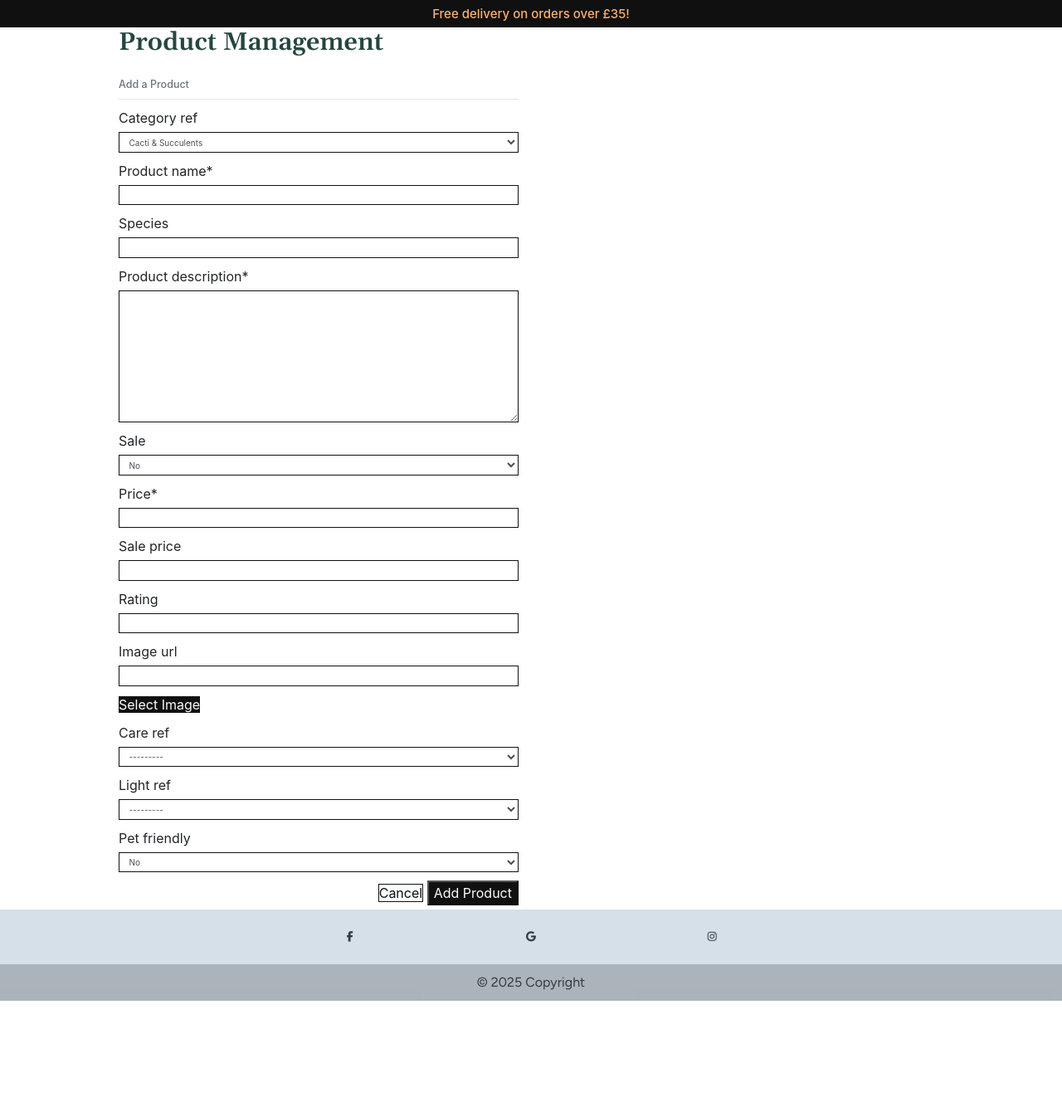
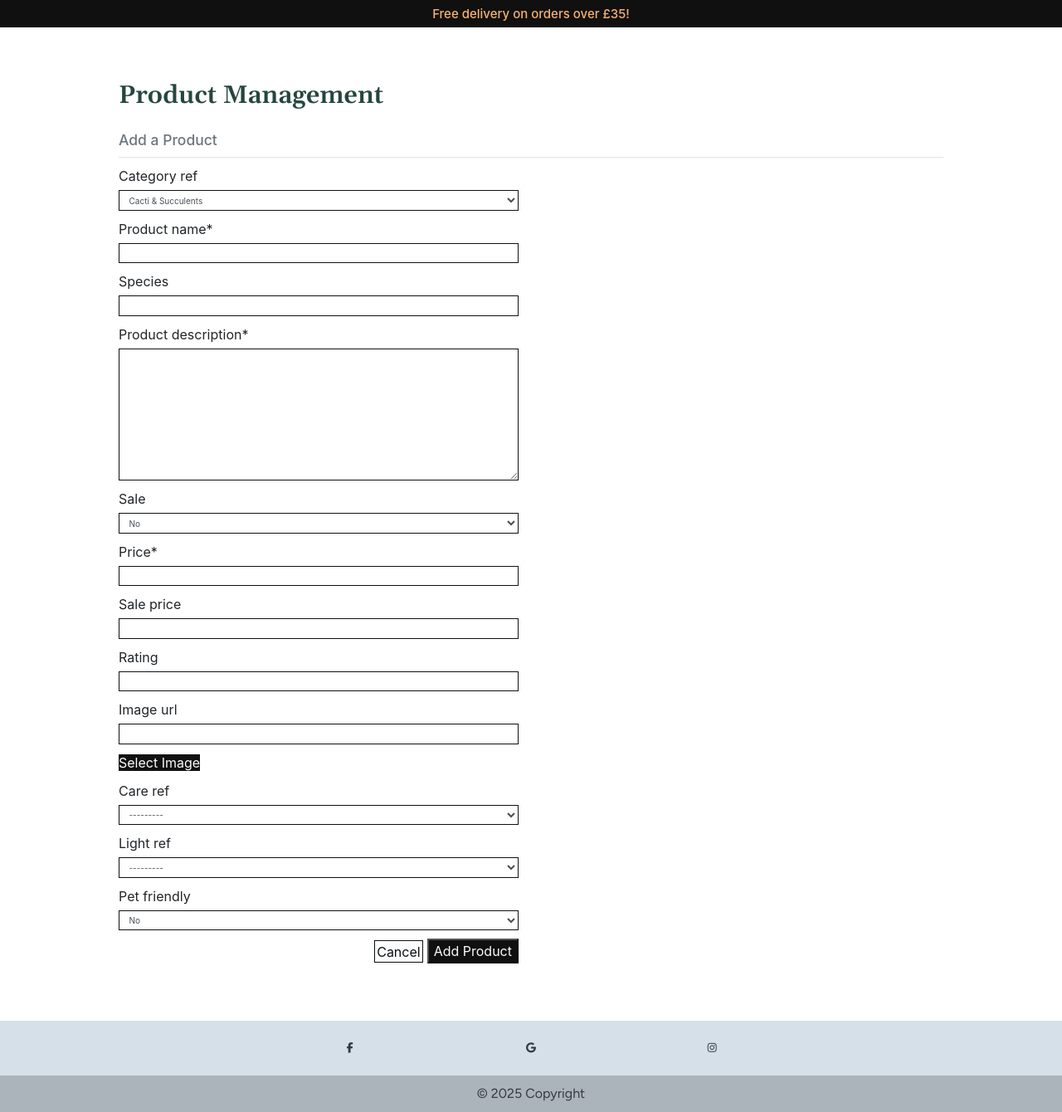
Before and after one commit to rachelcluke/hygge-houseplants, a Django app: page /products/add/ in a window 1280 px wide. Shown: the part 78-1418 px from the top of the page at 83% size. Before the commit the page ends 1284 px from the top, so only its background shows below. Run offline with Django 3.2, Linux system fonts and the light colour scheme; the visitor is signed in with stand-in values (Sample User, id 1); data comes from the database, SQL or seed files in the repository; parts of the project's set-up code (start-up, migrations or seed data) failed here and were passed over; some libraries are stand-ins or nearby versions.

Commit message:
add_product.html css/bootstrap clean up

```diff
--- a/products/templates/products/add_product.html
+++ b/products/templates/products/add_product.html
@@ -5,15 +5,15 @@
     <div class="overlay"></div>
     <div class="container" id="page-add-product">
         <div class="row">
-            <div class="col-12 col-md-6">
+            <div class="col-12">
                 <h2 class="title mb-4">Product Management</h2>
-                <h5 class="text-muted">Add a Product</h5>
+                <h3 class="text-muted">Add a Product</h3>
                 <hr>
             </div>
         </div>
 
         <div class="row">
-            <div class="col-12 col-md-6">
+            <div class="col-6">
                 <form method="POST" action="{% url 'add_product' %}" class="form mb-2" enctype="multipart/form-data">
                     {% csrf_token %}
                     {% for field in form %}
@@ -24,7 +24,7 @@
                         {% endif %}
                     {% endfor %}
                     <div class="text-right">
-                        <a class="default-button btn-outline-black rounded-0" href="{% url 'products' %}">Cancel</a>
+                        <a class="default-button btn-outline-black rounded-0 p-1" href="{% url 'products' %}">Cancel</a>
                         <button class="default-button btn-black rounded-0" type="submit">Add Product</button>
                     </div>
                 </form>
--- a/products/templates/products/product_info.html
+++ b/products/templates/products/product_info.html
@@ -94,8 +94,8 @@
                     </form>
                 </div>
             </div>
-            <div class="col-12">
-                <a href="{% url 'products' %}" class="btn btn-outline-black rounded-0 mt-5">
+            <div class="col-12 mb-10">
+                <a href="{% url 'products' %}" class="btn btn-outline-black rounded-0">
                     <span class="icon">
                         <i class="fas fa-chevron-left"></i>
                     </span>
--- a/static/css/base.css
+++ b/static/css/base.css
@@ -446,6 +446,11 @@ footer, #footer {
         padding-bottom: 10%;
     }
 
+    #product-info-page, #page-add-product {
+        padding-top: 5%;
+        padding-bottom: 5%;
+    }
+
     #page-login {
         padding-bottom: 20%;
     }
```
